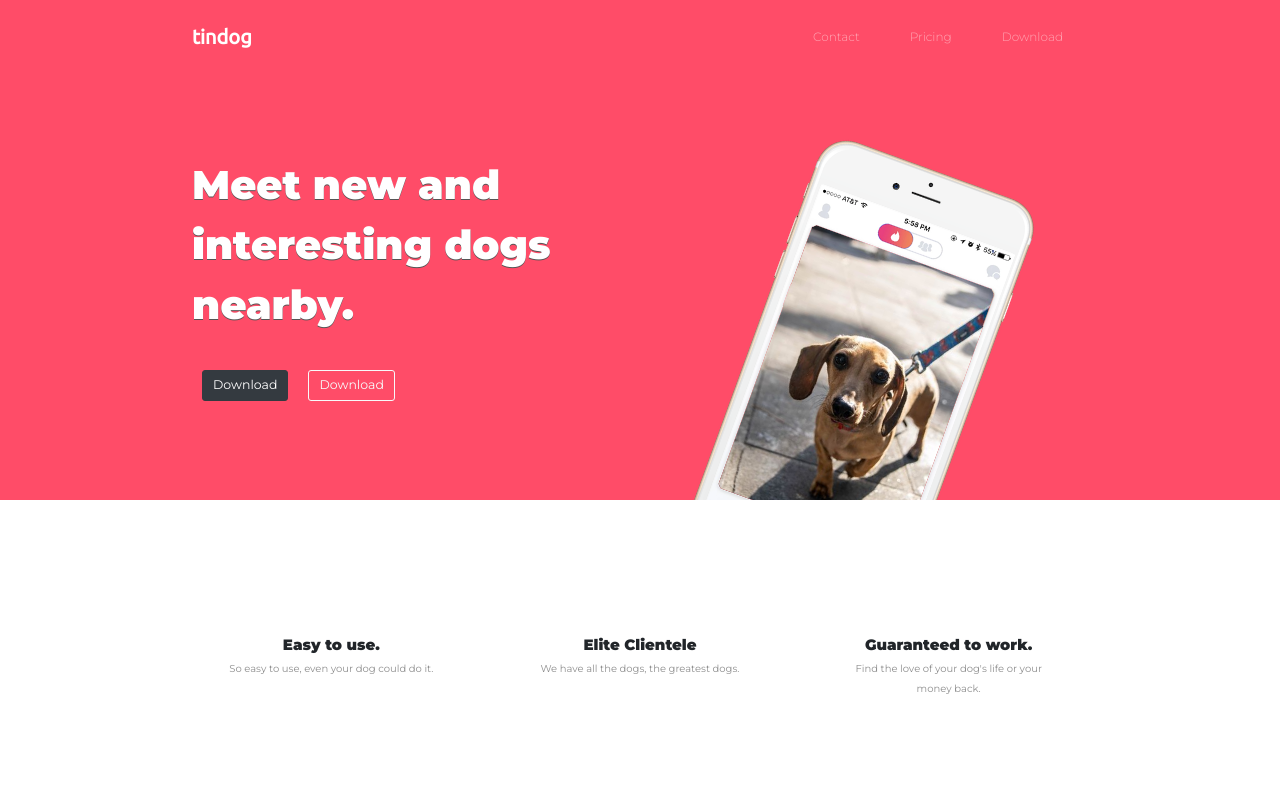
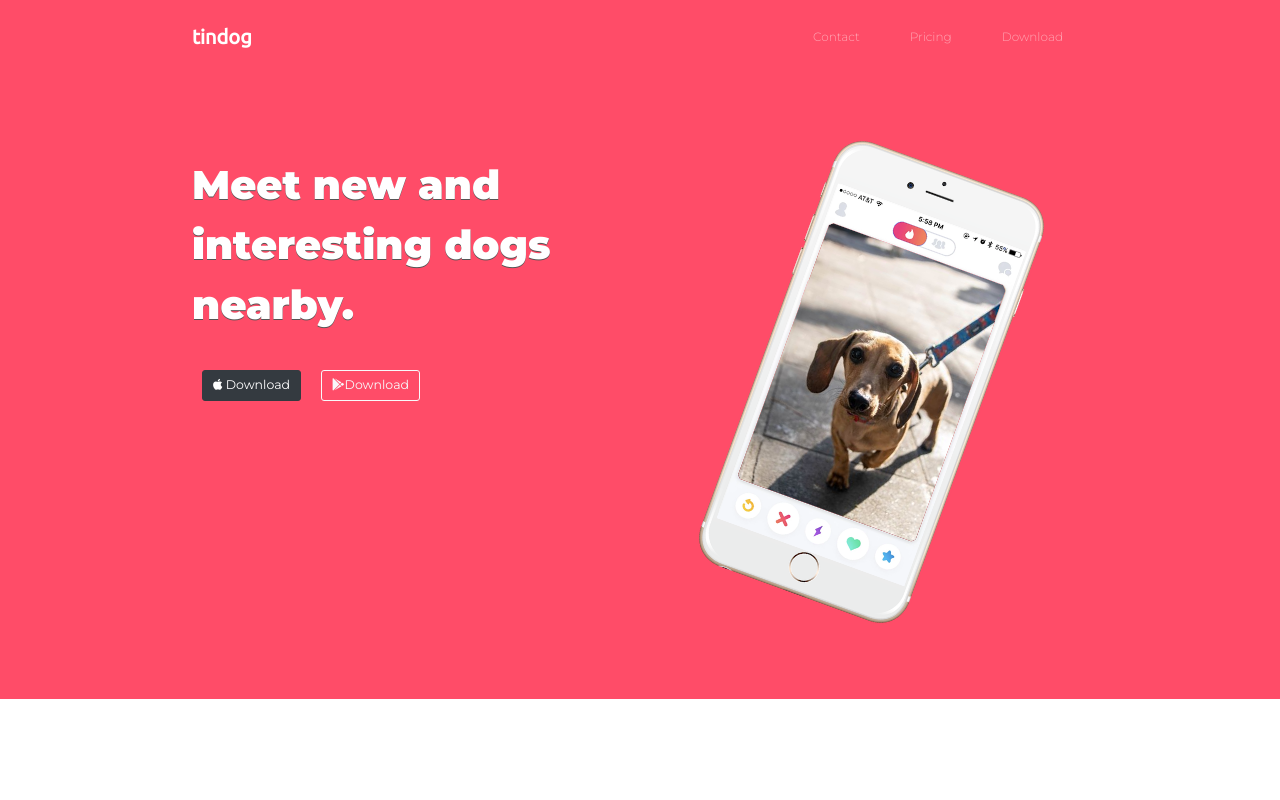
Before and after one commit to SnowJambi/portfolio, a Next.js app: page /tindog in a window 1280 px wide. Shown: the top 800 px of the page. Built offline with nearby package versions, Linux system fonts and the light colour scheme.

Commit message:
Change script imports

```diff
--- a/pages/simon-game.js
+++ b/pages/simon-game.js
@@ -1,6 +1,7 @@
 import React from 'react'
 import Head from 'next/head'
 import Favicons from '../components/Favicons/Favicons'
+import Script from 'next/script'
 
 const SimonGame = () => {
   return (
@@ -25,8 +26,8 @@
         </div>
       </div>
 
-      <script src='https://code.jquery.com/jquery-3.4.1.min.js' />
-      <script src='/scripts/simon-game.js' />
+      <Script src='https://code.jquery.com/jquery-3.4.1.min.js' strategy='beforeInteractive'/>
+      <Script src='/scripts/simon-game.js' strategy='beforeInteractive'/>
     </>
   )
 }
--- a/pages/tindog.js
+++ b/pages/tindog.js
@@ -1,5 +1,6 @@
 import React from 'react'
 import Head from 'next/head'
+import Script from 'next/script'
 
 const Tindog = () => {
   return (
@@ -14,19 +15,26 @@
           crossOrigin='anonymous'
         />
         <link rel='stylesheet' href='/styles/tindog.css' />
-        <script src='https://code.jquery.com/jquery-3.4.1.slim.min.js' integrity='sha384-J6qa4849blE2+poT4WnyKhv5vZF5SrPo0iEjwBvKU7imGFAV0wwj1yYfoRSJoZ+n' crossOrigin='anonymous' />
-        <script
+        <Script
+          src='https://code.jquery.com/jquery-3.4.1.slim.min.js'
+          integrity='sha384-J6qa4849blE2+poT4WnyKhv5vZF5SrPo0iEjwBvKU7imGFAV0wwj1yYfoRSJoZ+n'
+          crossOrigin='anonymous'
+          strategy='beforeInteractive'
+        />
+        <Script
           src='https://cdn.jsdelivr.net/npm/popper.js@1.16.0/dist/umd/popper.min.js'
           integrity='sha384-Q6E9RHvbIyZFJoft+2mJbHaEWldlvI9IOYy5n3zV9zzTtmI3UksdQRVvoxMfooAo'
           crossOrigin='anonymous'
+          strategy='beforeInteractive'
         />
-        <script
+        <Script
           src='https://stackpath.bootstrapcdn.com/bootstrap/4.4.1/js/bootstrap.min.js'
           integrity='sha384-wfSDF2E50Y2D1uUdj0O3uMBJnjuUD4Ih7YwaYd1iqfktj0Uod8GCExl3Og8ifwB6'
           crossOrigin='anonymous'
+          strategy='beforeInteractive'
         />
 
-        <script src='https://kit.fontawesome.com/caf8b7f6c2.js' crossOrigin='anonymous' />
+        <Script src='https://kit.fontawesome.com/caf8b7f6c2.js' crossOrigin='anonymous' strategy='beforeInteractive' />
       </Head>
       <section id='title'>
         <div className='container-fluid title-cont'>
@@ -63,8 +71,8 @@
                 Download
               </button>
             </div>
-            <div className='col-lg-6'>
-              <img className='img-fluid phone-img d-block' src='/images/tindog/iphone6.png' alt='iphone-mockup' />
+            <div className='col-lg-6' style={{display: 'flex'}}>
+              <img className='phone-img' src='/images/tindog/iphone6.png' alt='iphone-mockup' />
             </div>
           </div>
         </div>
--- a/public/styles/tindog.css
+++ b/public/styles/tindog.css
@@ -111,10 +111,9 @@
 
 .phone-img {
     transform: rotate(20deg);
-    width: 50%;
-    left: 100px;
-    position: absolute;
-    z-index: 0;
+    margin: auto;
+    max-width: 225px;
+    width: auto;
 }
 
 @media (max-width: 1000px) {
```
